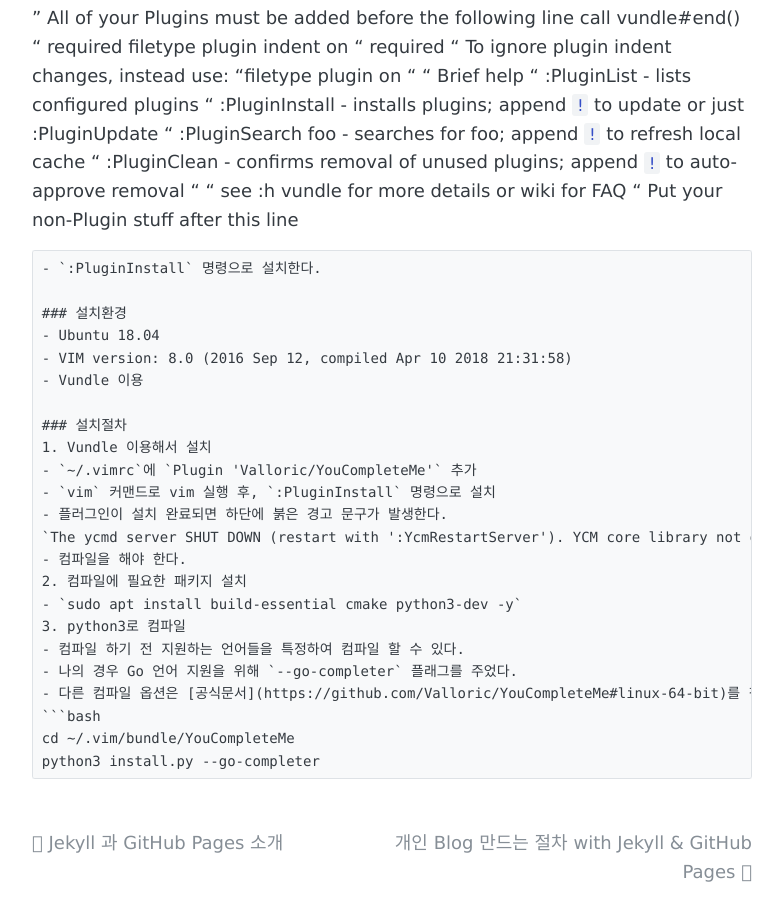
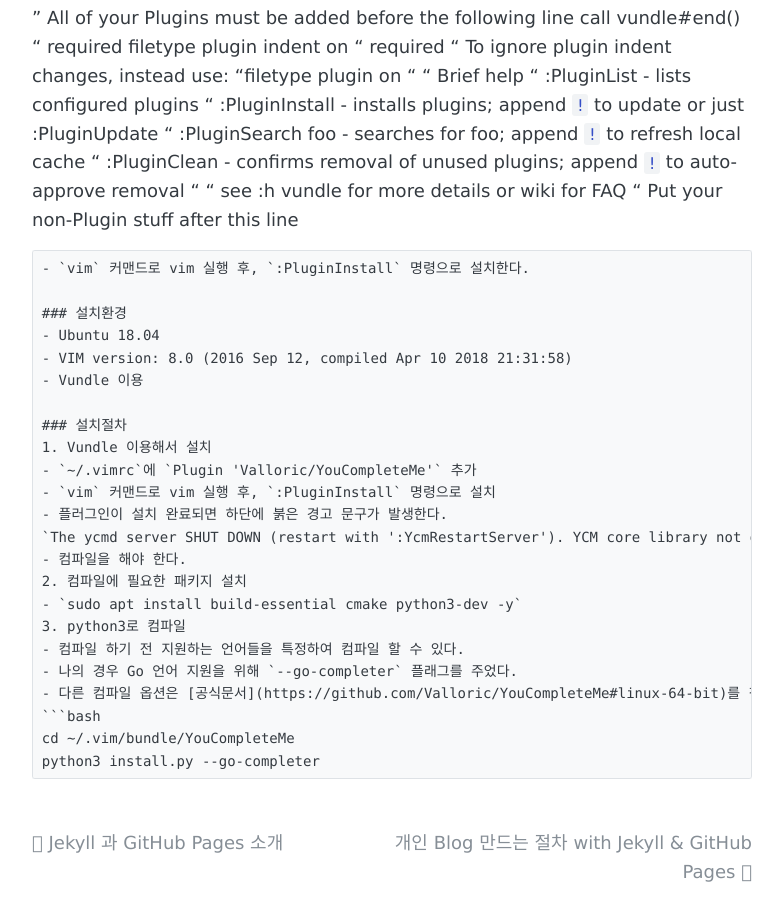
Before and after one commit to cjy-tech/cjy-tech.github.io, a Jekyll site: the page built from _posts/2018-08-24-install-YouCompleteMe.md, in a window 1280 px wide and 900 px high, scrolled down 1736 px. Shown: the whole window, without its empty margins (248-1031 px from the left). Built offline with Jekyll 4.4.1, drawn with Linux system fonts in a browser that asks for light colours; comment, search, counter and statistics services are not loaded.

Commit message:
Update 2018-08-24-install-YouCompleteMe.md

````diff
--- a/_posts/2018-08-24-install-YouCompleteMe.md
+++ b/_posts/2018-08-24-install-YouCompleteMe.md
@@ -77,7 +77,7 @@ filetype plugin indent on    " required
 " see :h vundle for more details or wiki for FAQ
 " Put your non-Plugin stuff after this line
 ```
-- `:PluginInstall` 명령으로 설치한다.
+- `vim` 커맨드로 vim 실행 후, `:PluginInstall` 명령으로 설치한다.
 
 ### 설치환경
 - Ubuntu 18.04
````
